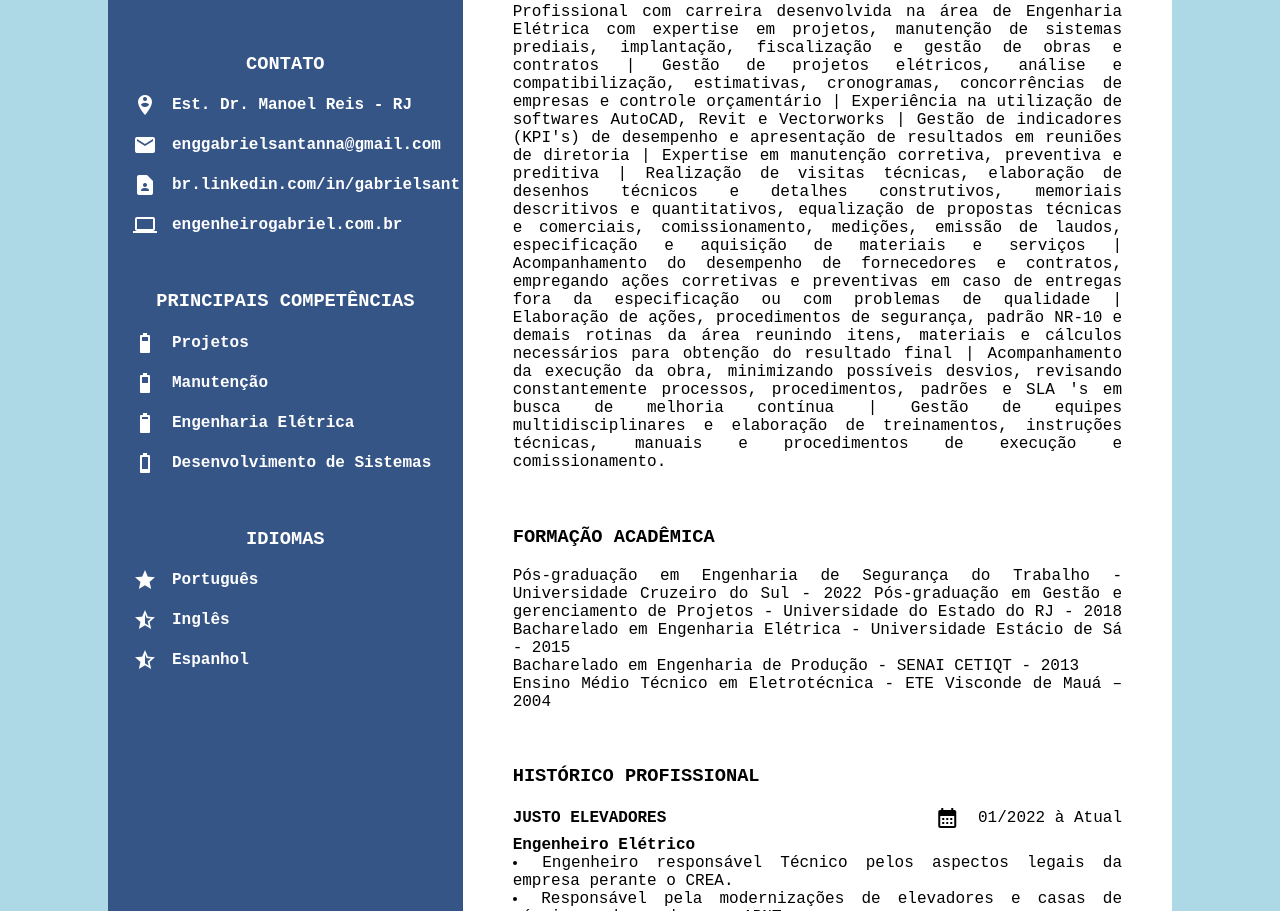
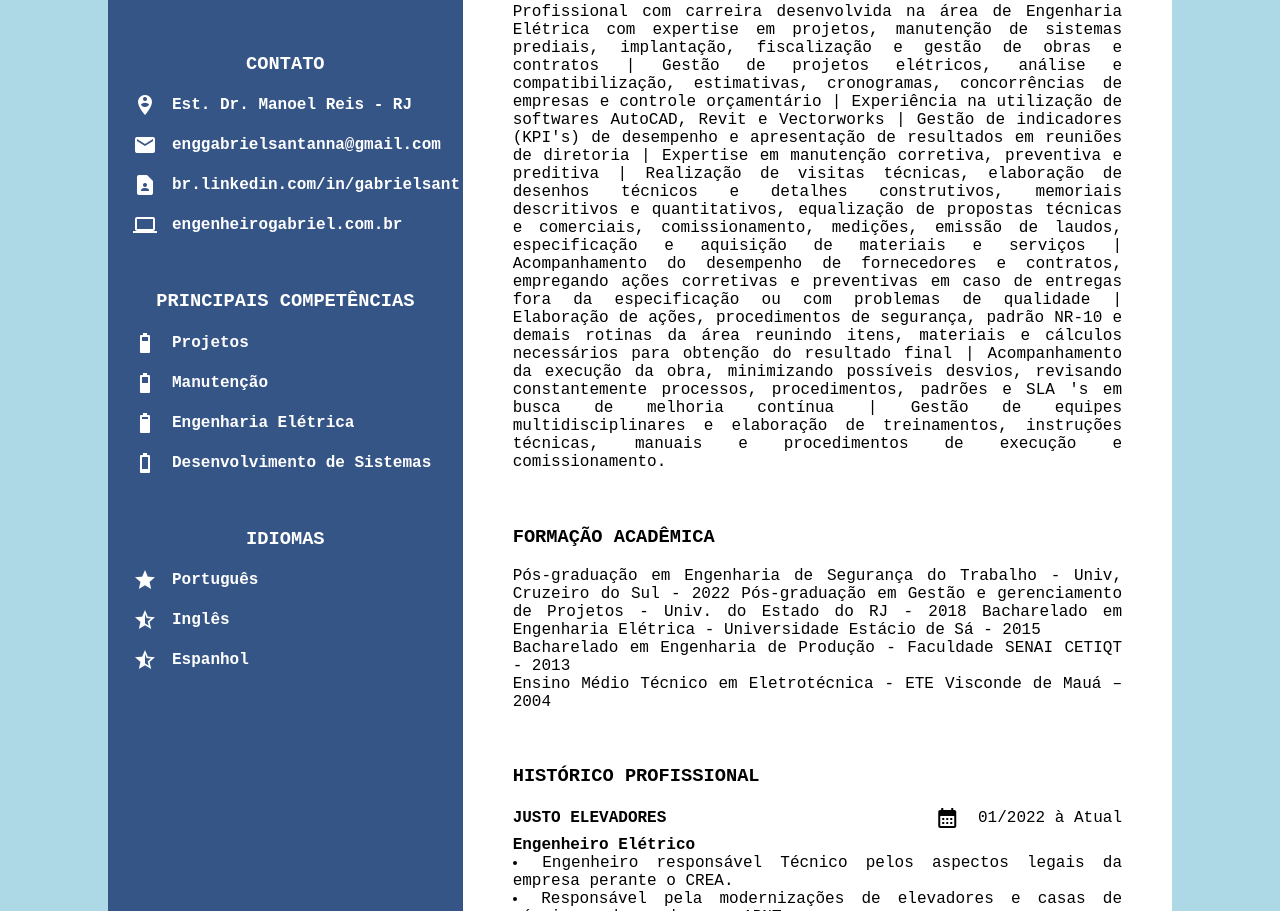
Before and after one commit to enggabriels/enggabriels.github.io, a plain HTML site: page Curriculo.html in a window 1280 px wide. Shown: the part 278-1189 px from the top of the page. Drawn offline with Linux system fonts and the light colour scheme.

Commit message:
atualização da formação

```diff
--- a/Curriculo.html
+++ b/Curriculo.html
@@ -101,7 +101,8 @@
                         ou com problemas de qualidade | Elaboração de ações, procedimentos de segurança, padrão NR-10 e demais rotinas da área reunindo itens,
                         materiais e cálculos necessários para obtenção do resultado final | Acompanhamento da execução da obra, minimizando possíveis desvios,
                         revisando constantemente processos, procedimentos, padrões e SLA 's em busca de melhoria contínua | Gestão de equipes multidisciplinares
-                        e elaboração de treinamentos, instruções técnicas, manuais e procedimentos de execução e comissionamento. </span>
+                        e elaboração de treinamentos, instruções técnicas, manuais e procedimentos de execução e comissionamento.
+                    </span>
                 </div>
             </section>
 
@@ -111,11 +112,12 @@
             <section>
                 <h3 class="Resumo_Formacao_Exp">Formação Acadêmica</h3>
                 <div class="bloco_infor">
-                    <span class="qualificacoes"> Pós-graduação em Engenharia de Segurança do Trabalho - Universidade Cruzeiro do Sul - 2022
-                        Pós-graduação em Gestão e gerenciamento de Projetos - Universidade do Estado do RJ - 2018
+                    <span class="qualificacoes"> Pós-graduação em Engenharia de Segurança do Trabalho - Univ, Cruzeiro do Sul - 2022
+                        Pós-graduação em Gestão e gerenciamento de Projetos - Univ. do Estado do RJ - 2018
                         Bacharelado em Engenharia Elétrica - Universidade Estácio de Sá - 2015 <br>
-                        Bacharelado em Engenharia de Produção - SENAI CETIQT - 2013 <br>
-                        Ensino Médio Técnico em Eletrotécnica - ETE Visconde de Mauá – 2004 </span>
+                        Bacharelado em Engenharia de Produção - Faculdade SENAI CETIQT - 2013 <br>
+                        Ensino Médio Técnico em Eletrotécnica - ETE Visconde de Mauá – 2004
+                    </span>
                 </div>
             </section>
 
```
